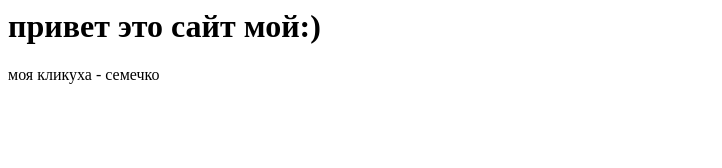
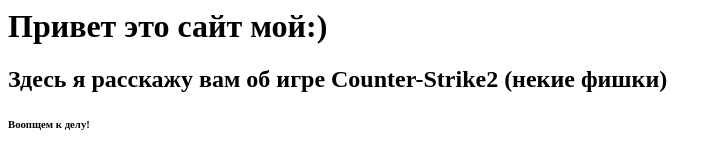
Before and after one commit to sema514/Cema000, a plain HTML site: page index.html in a window 1280 px wide. Shown: the whole page, without its empty margins (0-722 px from the left). Drawn offline with Linux system fonts and the light colour scheme.

Commit message:
Update index.html
короче этот сайт будет про кс (первые 3 заголовка)

```diff
--- a/index.html
+++ b/index.html
@@ -1,5 +1,11 @@
 <html>
-  <h1>привет это сайт мой:)</h1>
-  <p>моя кликуха - семечко</p>
+  <header>
+  <h1>Привет это сайт мой:)</h1>
+  <h2>Здесь я расскажу вам об игре Counter-Strike2 (некие фишки)</h2>
+    <h6>Воопщем к делу!</h6>
+    </header>
+
+
+
 
 </html>
```
